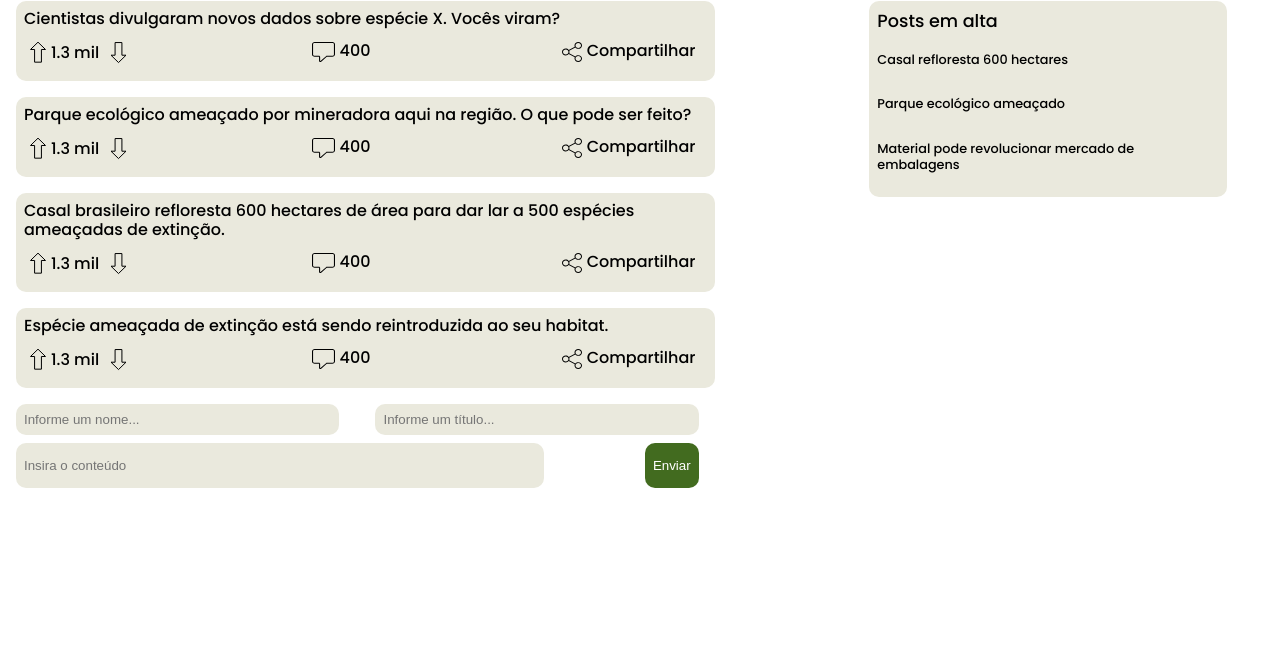
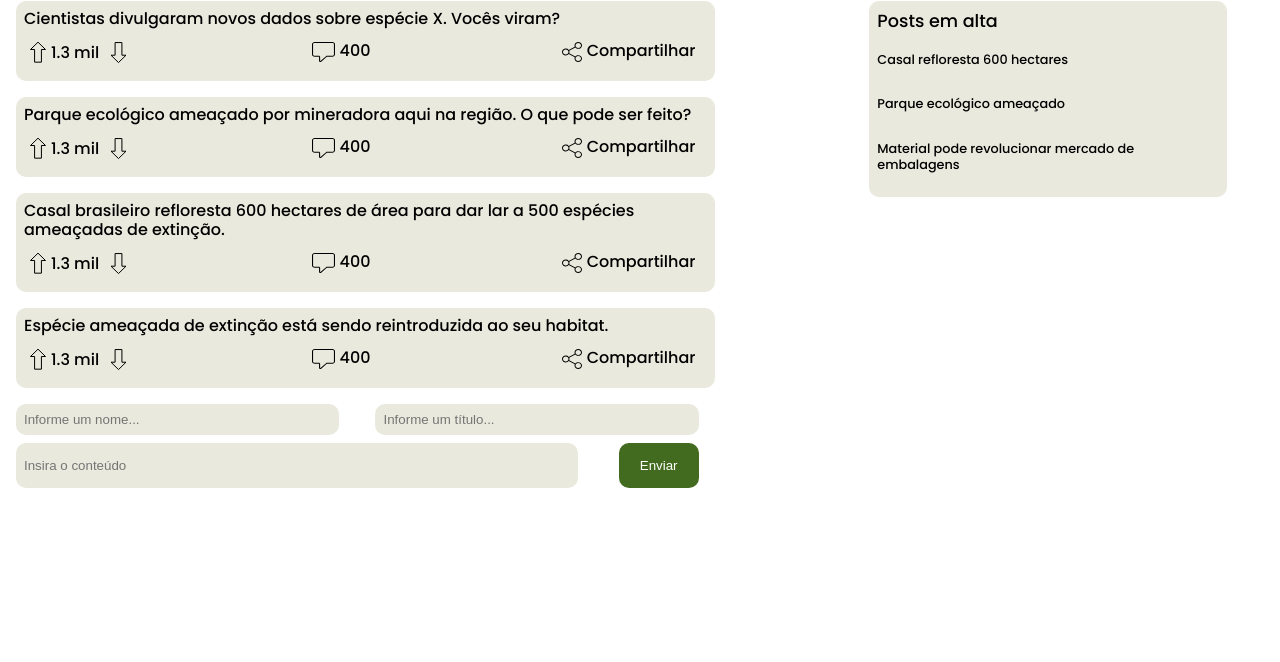
Before and after one commit to ICEI-PUC-Minas-PMV-SI/pmv-si-2023-2-pe1-t1-baoba-pmv, a plain HTML site: page src/pages/forum.html in a window 1280 px wide. Shown: the part 85-747 px from the top of the page. Drawn offline with Linux system fonts and the light colour scheme.

Commit message:
button width

```diff
--- a/src/pages/forum.html
+++ b/src/pages/forum.html
@@ -121,7 +121,7 @@
                         <input placeholder="Informe um título..." style="width: 45%;">
                     </div>
                     <div class="forum__post-new--lower">
-                        <input placeholder="Insira o conteúdo" style="width: 75%;"></input>
+                        <input placeholder="Insira o conteúdo" style="width: 80%;"></input>
                         <button class="forum__post-new--button">Enviar</button>
                     </div>
 
--- a/src/styles.css
+++ b/src/styles.css
@@ -243,6 +243,7 @@ header a {
     padding: 0.5rem;
     margin-left: 0.5rem;
     height: 45px;
+    width: 80px;
 }
 
 .forum__trending-content {
```
